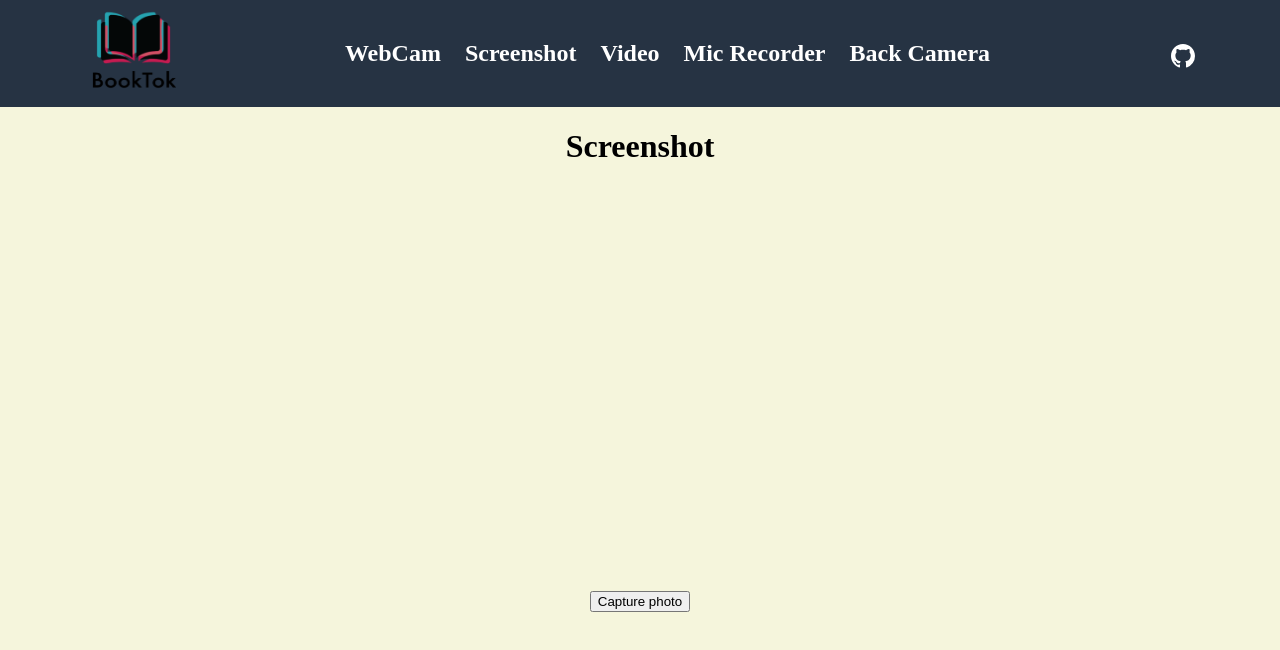
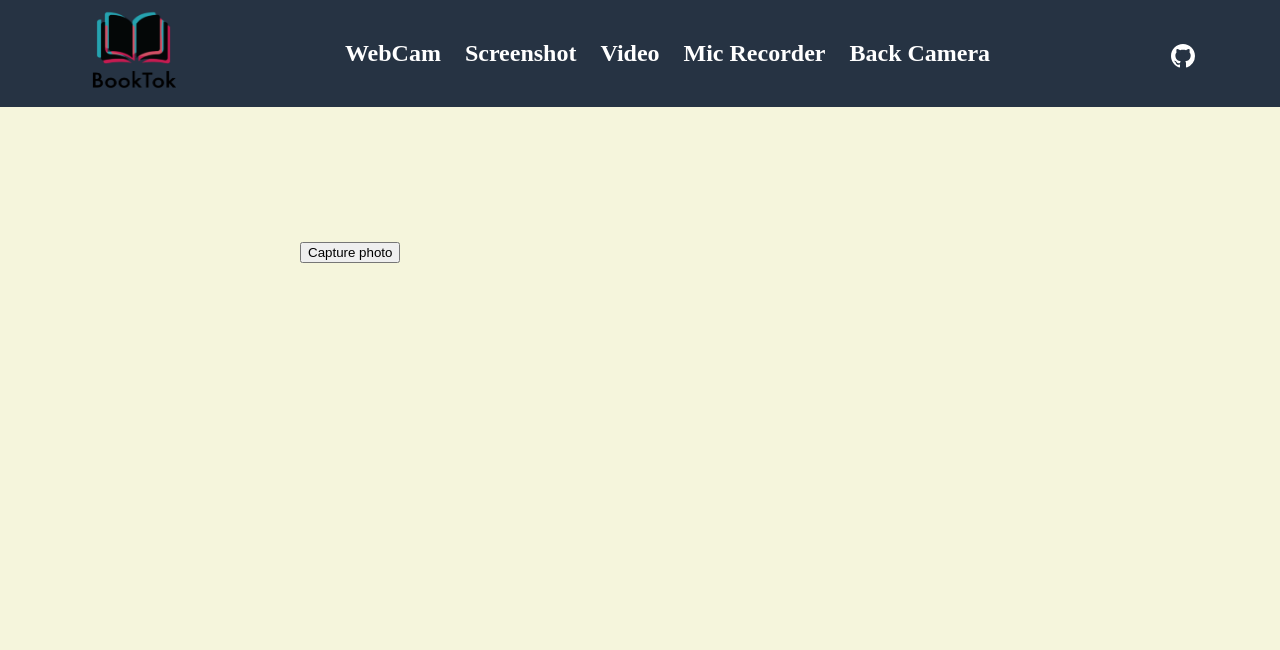
Before and after one commit to fiorelaem/BookTok_Tech_Share, a Next.js app in the folder techshare/: page /screenshot in a window 1280 px wide. Shown: the top 650 px of the page. Built offline with nearby package versions, Linux system fonts and the light colour scheme; no server answers.

Commit message:
Update screenshot.js

```diff
--- a/techshare/src/pages/screenshot.js
+++ b/techshare/src/pages/screenshot.js
@@ -1,7 +1,8 @@
 // Code taken from https://blog.openreplay.com/capture-real-time-images-and-videos-with-react-webcam/
 // with some slight modifications for our use in our tech share
 
-import React, { useCallback, useRef, useState } from "react";
+
+import { useCallback, useRef, useState } from "react";
 import Webcam from "react-webcam";
 
 function WebcamImage() {
@@ -20,28 +21,18 @@ function WebcamImage() {
   }, [webcamRef]);
 
   return (
-    <div className="centered">
-      <h1>Screenshot</h1>
-      {img === null ? (
-        <>
+    <div className="Container">
+      <div className="CameraContainer">
         <Webcam
-            audio={false}
           mirrored={true}
-            height={400}
-            width={400}
+          videoConstraints={videoConstraints}
           ref={webcamRef}
           screenshotFormat="image/jpeg"
-            videoConstraints={videoConstraints}
         />
-          <br></br>
         <button onClick={capture}>Capture photo</button>
-        </>
-      ) : (
-        <>
-          <img src={img} alt="screenshot" />
-          <br></br>
-          <button onClick={() => setImg(null)}>Retake</button>
-        </>
+      </div>
+      {img && (
+          <img src={img} alt="capturedPhoto"/>
       )}
     </div>
   );
```
Lines whose indentation alone changed are shown as unchanged.
